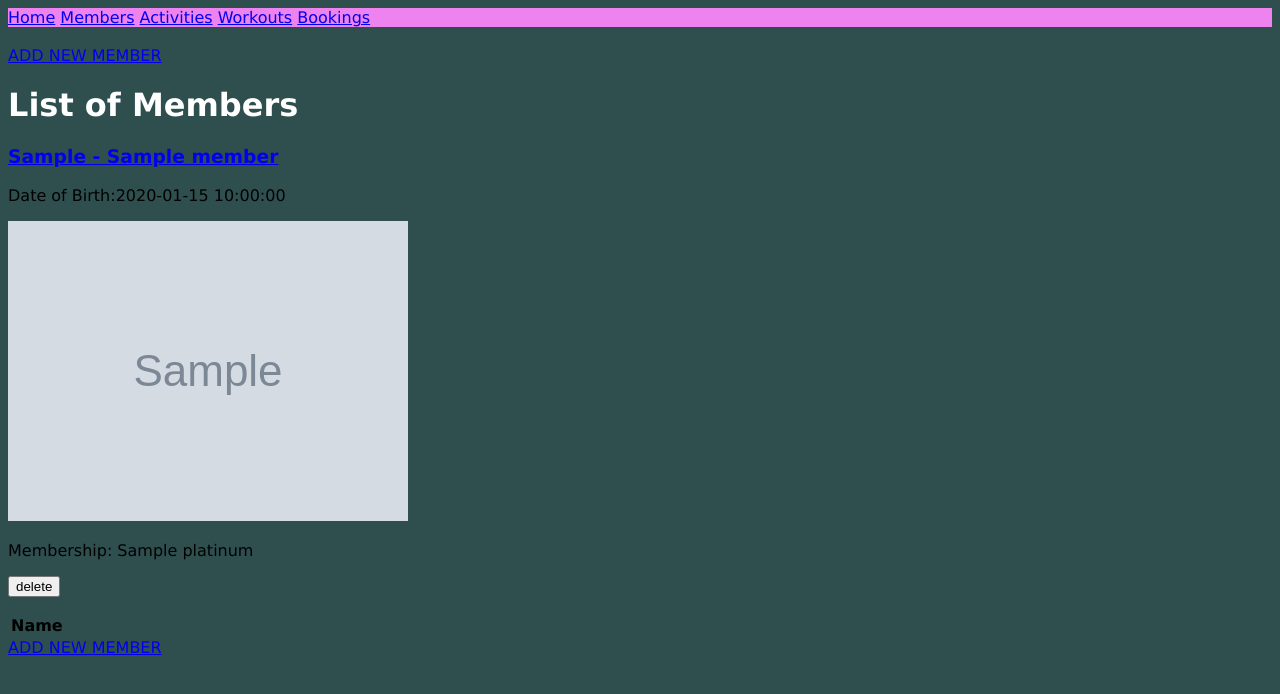
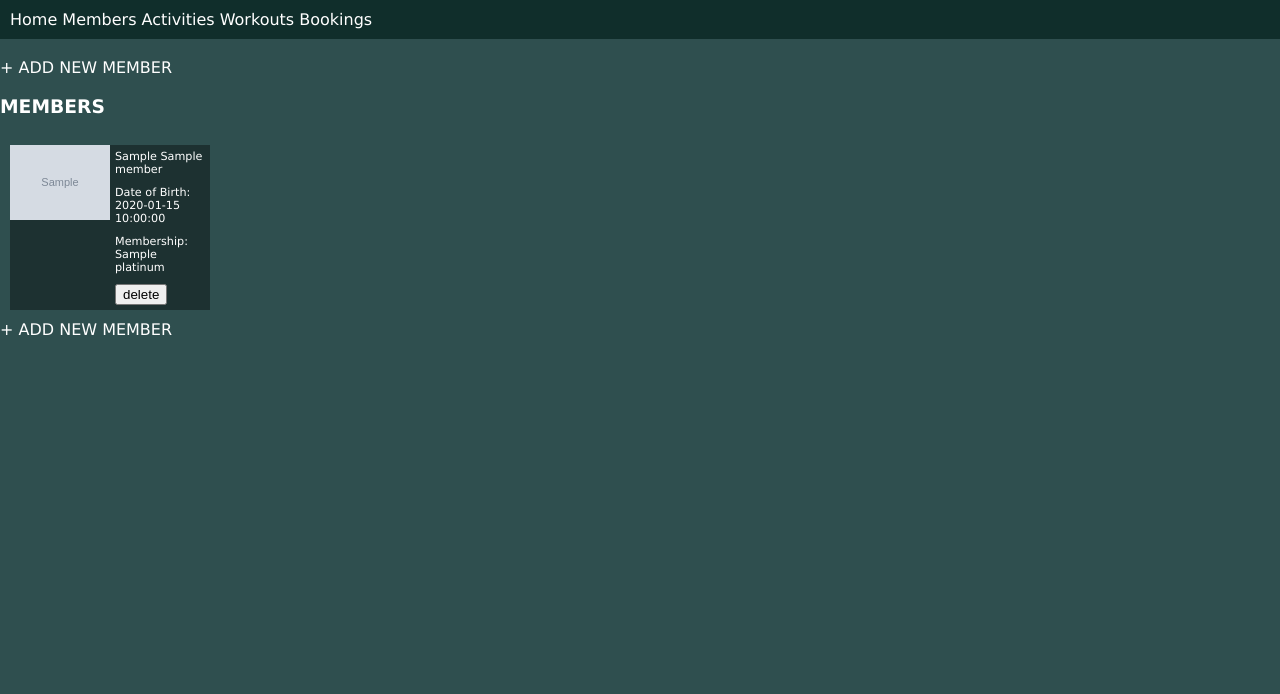
Before and after one commit to seriouspig/Gym_Manager_testing, a Flask app: page /members in a window 1280 px wide. Shown: the top 694 px of the page. Run offline with Flask 2, Linux system fonts and the light colour scheme; grey boxes marked "Sample" are stand-in pictures; a database or web service that is not in the repository returns one stand-in record (values such as "Sample title"); lists and menus that the app fills with data are empty; some libraries are stand-ins or nearby versions.

Commit message:
End of Tuesday CSS

```diff
--- a/static/css/style.css
+++ b/static/css/style.css
@@ -4,7 +4,9 @@ body {
     background-repeat: no-repeat; */
     background-color:darkslategray;
     font-family: 'Lucida Sans', 'Lucida Sans Regular', 'Lucida Grande', 'Lucida Sans Unicode', Geneva, Verdana, sans-serif;
+    color: white;
     font-weight: normal;
+    margin: 0;
 }
 
 h1 {
@@ -12,6 +14,72 @@ h1 {
 }
 
 header {
-    background-color: violet;
-    border: 0px;
+    background-color: rgb(16, 46, 43);
+    margin: 0px;
+    padding: 10px;
 }
+
+
+
+img {
+    max-width : 100%;
+    max-height: 100%;
+}
+
+
+.member_photo {
+    grid-area: photo;
+    background-color: rgb(29, 49, 49);
+}
+.name {
+    padding:5px;
+    grid-area:name;
+    background-color: rgb(29, 49, 49);
+}
+
+.date {
+    padding:5px;
+    grid-area:date;
+    background-color: rgb(29, 49, 49);
+}
+
+.membership {
+    padding: 5px;
+    grid-area: membership;
+    background-color: rgb(29, 49, 49);
+}
+
+.delete {
+    padding: 5px;
+    grid-area: delete;
+    background-color: rgb(29, 49, 49);
+}
+
+.grid_container {
+    display: grid;
+    width: 200px;
+    padding:10px;
+    font-size: 70%;
+
+
+    grid-template-areas: 'photo  name'
+                         'photo   date'
+                        'photo   membership'
+                        'photo   delete';
+    grid-template-columns: 1fr 1fr;
+
+}
+
+a {
+    text-decoration: none;
+    color:white;
+}
+
+a:hover {
+    color:rgb(68, 165, 172);
+}
+
+.gallery {
+    display: flex;
+    flex-flow: row wrap;
+}
--- a/templates/members/index.html
+++ b/templates/members/index.html
@@ -2,28 +2,32 @@
 
 {% block content %}
 <br>
-<a href="/members/new">ADD NEW MEMBER</a>
-<h1>List of Members</h1>
+<a href="/members/new">+ ADD NEW MEMBER</a>
+<h3>MEMBERS</h3>
 
-<table>
-    <tr>
-        <th>Name</th>
+<div class="gallery">
+    {% for member in members %}
+    <div class="grid_container">
+    <div class="name">
+    <a href="/members/{{member.id}}">
+        {{member.first_name}} {{member.second_name}}
+    </a>
+    </div>
 
-    {% for member in members %}
-    <a href="/members/{{member.id}}">
-        <h3>{{member.first_name}} - {{member.second_name}}</h3>
+    <div class="date">Date of Birth: {{member.date_of_birth}}</div>
+
+    <div class="member_photo"><a href="/members/{{member.id}}"><img src="static/images/{{member.photo}}" alt="member_photo"></a></div>
     </a>
-        <p>Date of Birth:{{member.date_of_birth}}</p>
-        <p><img src="static/images/{{member.photo}}" alt="member_photo"></p>
-        <p>Membership: {{member.platinum}}</p>
-        <p>
-            <form action="/members/{{ member.id }}/delete" method="POST">
-              <input class="btn btn--danger" type="submit" value="delete" />
-            </form>
-        </p>
+    <div class="membership">Membership: {{member.platinum}}</div>
+    <div class="delete">
+        <form action="/members/{{ member.id }}/delete" method="POST">
+            <input class="btn btn--danger" type="submit" value="delete" />
+        </form>
+    </div>
+    </div>
     {% endfor %}
-</table>
+</div>
 
-<a href="/members/new">ADD NEW MEMBER</a>
+<a href="/members/new">+ ADD NEW MEMBER</a>
 
 {% endblock %}
```
